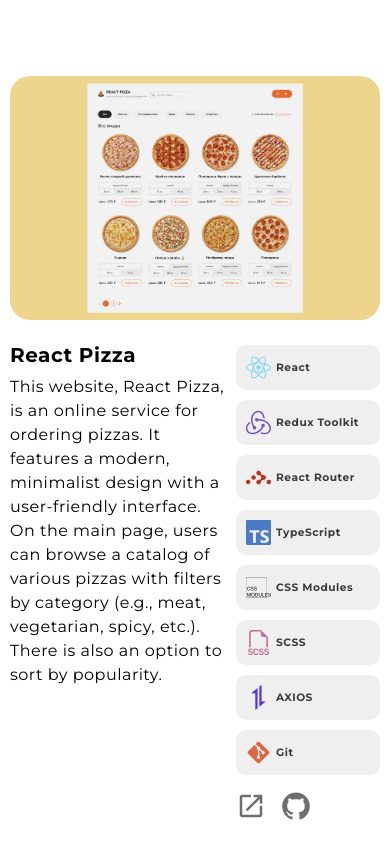
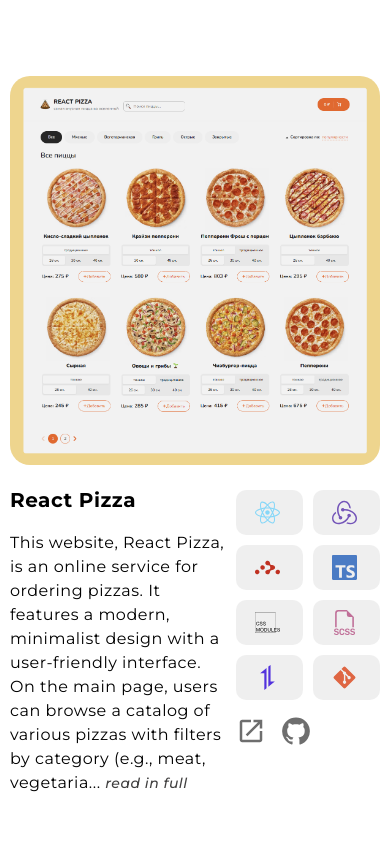
Before and after one commit to dangor220/dangor, a React (Vite) app: page / in a window 390 px wide. Shown: the part 10178-11022 px from the top of the page. Built offline with nearby package versions, Linux system fonts and the light colour scheme.

Commit message:
feat: improve adaptive text in projects component

```diff
--- a/src/components/AdaptiveDescription/index.tsx
+++ b/src/components/AdaptiveDescription/index.tsx
@@ -7,6 +7,8 @@ type descriptionProps = {
   text: string;
   clientWidth: number;
   clientHeight: number;
+  contentWidth?: number;
+  contentHeight?: number;
   setPopup: React.Dispatch<React.SetStateAction<string>>;
   setPopupData: React.Dispatch<React.SetStateAction<string | undefined>>;
 };
@@ -15,12 +17,18 @@ export default function AdaptiveDescription({
   text,
   clientWidth,
   clientHeight,
+  contentWidth,
+  contentHeight,
   setPopup,
   setPopupData,
 }: descriptionProps): React.ReactNode {
   const [t] = useTranslation();
   const description = text;
-  const maxSymbols = clientHeight / 2;
+  let maxSymbols = clientHeight / 2;
+
+  if (contentWidth && contentHeight) {
+    maxSymbols = contentHeight * 0.7;
+  }
 
   if (description.length > maxSymbols && (clientWidth <= 768 || clientHeight <= 690)) {
     let shortDescription = description.substring(0, maxSymbols);
--- a/src/components/Projects/Projects.module.scss
+++ b/src/components/Projects/Projects.module.scss
@@ -33,6 +33,7 @@
     }
 
     .image {
+      -webkit-filter: brightness(0.95);
       filter: brightness(0.95);
     }
   }
@@ -74,6 +75,7 @@
 .image {
   width: 100%;
   height: 100%;
+  -o-object-fit: cover;
   object-fit: cover;
 }
 
@@ -144,6 +146,7 @@
   align-items: center;
 
   background-color: #55545417;
+  -webkit-backdrop-filter: blur(2px);
   backdrop-filter: blur(2px);
   padding: 10px 10px;
   border-radius: 10px;
@@ -170,4 +173,14 @@
   &:hover {
     transform: scale(1.05);
   }
+
+  @media (max-width: 668px) {
+    justify-content: center;
+    span {
+      display: none;
+    }
+    svg {
+      font-size: 25px;
+    }
+  }
 }
--- a/src/components/Projects/index.tsx
+++ b/src/components/Projects/index.tsx
@@ -1,4 +1,4 @@
-import React, { useState } from 'react';
+import React, { useRef, useState } from 'react';
 import { v4 as uuidv4 } from 'uuid';
 import { useTranslation } from 'react-i18next';
 
@@ -68,6 +68,8 @@ export default function Projects({
   const [t] = useTranslation();
   const [link, setLink] = useState('');
 
+  const contentRef = useRef<HTMLDivElement>(null);
+
   const handleClickProject = (link: string) => {
     setPopup('project');
     setLink(link);
@@ -90,7 +92,7 @@ export default function Projects({
               <img className={styles.image} src={image} alt={title} />
             </div>
             <div className={styles.about}>
-              <div className={styles.info}>
+              <div className={styles.info} ref={contentRef}>
                 <div className={styles.title}>{title}</div>
                 <div className={styles.description}>
                   {
@@ -98,6 +100,8 @@ export default function Projects({
                       text={t(description)}
                       clientWidth={clientWidth}
                       clientHeight={clientHeight}
+                      contentWidth={contentRef.current?.getBoundingClientRect().width}
+                      contentHeight={contentRef.current?.getBoundingClientRect().height}
                       setPopup={setPopup}
                       setPopupData={setPopupData}
                     />
```
